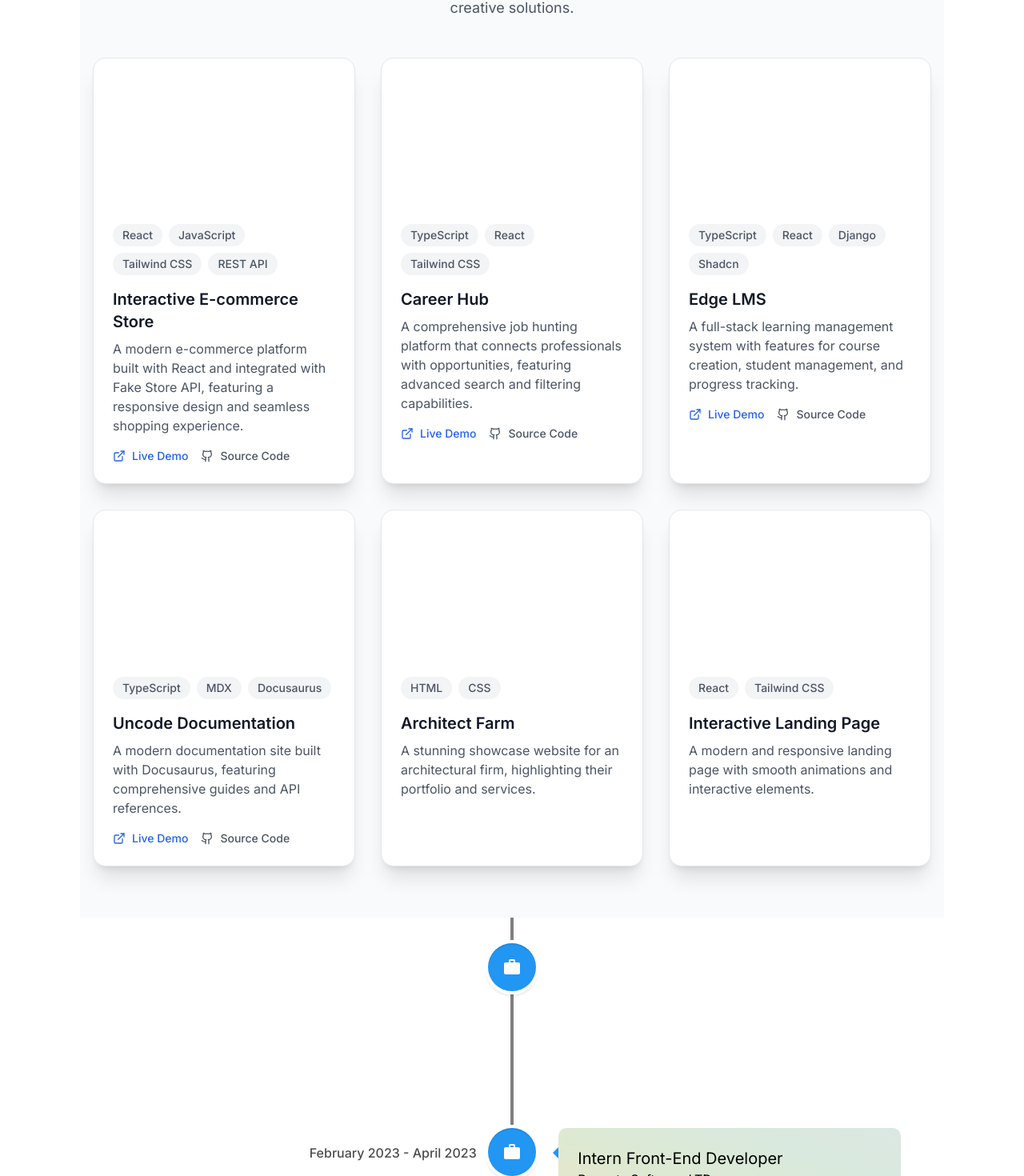
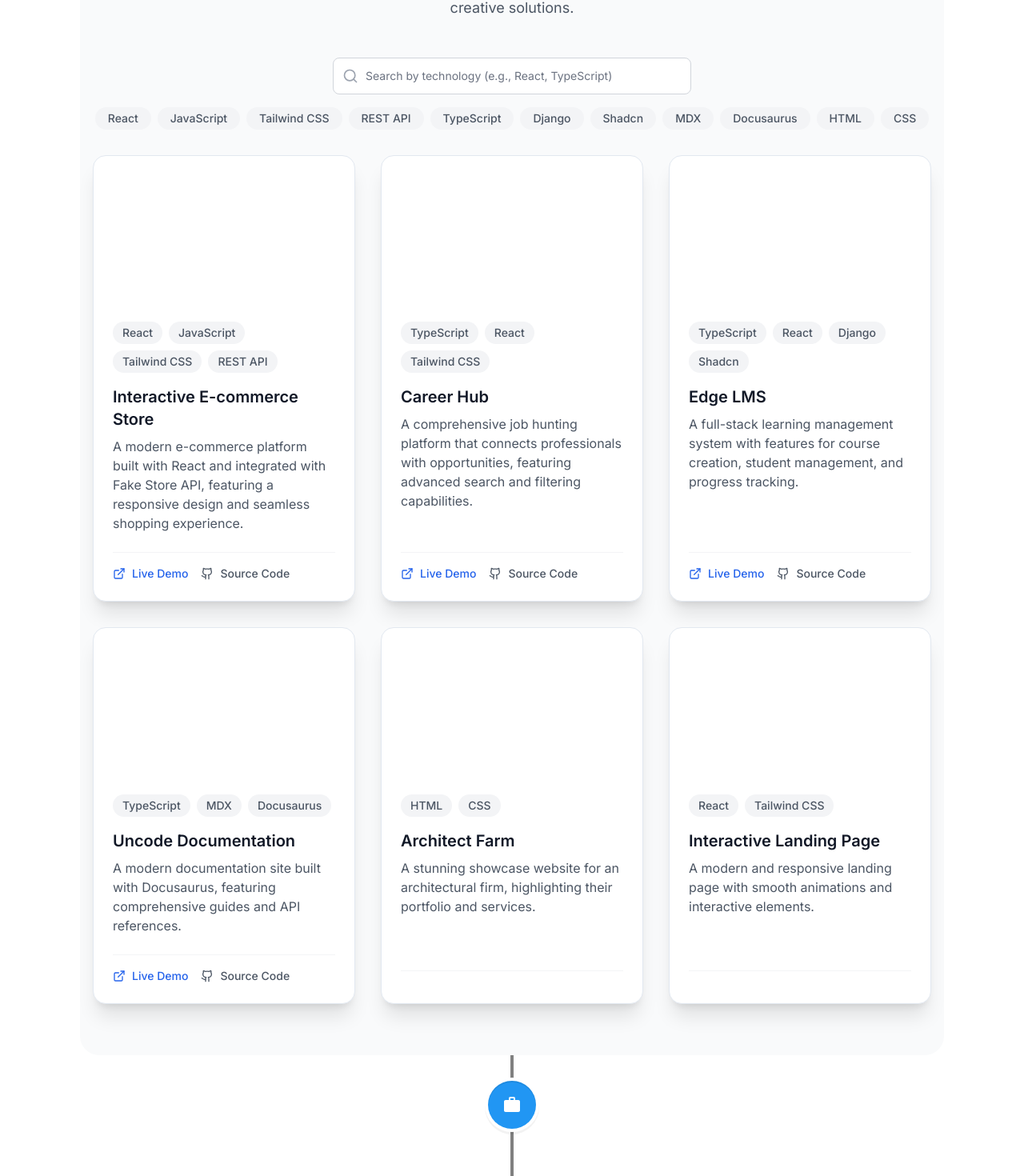
Before and after one commit to dsujoydev/portfolio-modern, a Next.js app: page / in a window 1280 px wide. Shown: the part 712-2182 px from the top of the page at 80% size. Built offline with nearby package versions, Linux system fonts and the light colour scheme; a web font is replaced by a local one.

Commit message:
refactor(Projects): restructure project section and add search functionality
Move project card logic to a separate component and introduce a search bar with tag filtering to improve user experience and maintainability

```diff
--- /dev/null
+++ b/src/app/components/ProjectCard.jsx
@@ -0,0 +1,60 @@
+import { ExternalLink, Github } from "lucide-react";
+
+const ProjectCard = ({ name, description, imgUrl, url, github, tags }) => {
+  return (
+    <div className="group relative flex h-full flex-col overflow-hidden rounded-2xl border border-slate-200 bg-white shadow-xl transition-all duration-300 hover:shadow-2xl">
+      <div className="aspect-video w-full overflow-hidden">
+        <div
+          className={`h-full w-full transform bg-cover bg-center transition-all duration-500 group-hover:scale-110 ${imgUrl}`}
+        />
+      </div>
+
+      <div className="flex flex-1 flex-col p-6">
+        {/* Tags */}
+        <div className="mb-4 flex flex-wrap gap-2">
+          {tags?.map((tag, index) => (
+            <span key={index} className="rounded-full bg-gray-100 px-3 py-1 text-sm font-medium text-gray-600">
+              {tag}
+            </span>
+          ))}
+        </div>
+
+        {/* Project Info */}
+        <div className="flex-1">
+          <h3 className="mb-2 text-xl font-semibold text-gray-900">{name}</h3>
+          <p className="text-gray-600">{description}</p>
+        </div>
+
+        {/* Links */}
+        <div className="mt-6 flex items-center gap-4 border-t border-gray-100 pt-4">
+          {url && (
+            <a
+              href={url}
+              target="_blank"
+              rel="noreferrer"
+              className="flex items-center gap-2 text-sm font-medium text-blue-600 transition-colors hover:text-blue-800"
+            >
+              <ExternalLink size={16} />
+              Live Demo
+            </a>
+          )}
+          {github && (
+            <a
+              href={github}
+              target="_blank"
+              rel="noreferrer"
+              className="flex items-center gap-2 text-sm font-medium text-gray-600 transition-colors hover:text-gray-800"
+            >
+              <Github size={16} />
+              Source Code
+            </a>
+          )}
+        </div>
+      </div>
+    </div>
+  );
+};
+
+export default ProjectCard;
+
+// className={`h-[30rem] rounded-3xl border border-slate-300 overflow-hidden ${dark ? "dark" : ""}`}
--- a/src/app/components/Projects.jsx
+++ b/src/app/components/Projects.jsx
@@ -1,58 +1,81 @@
-import { ExternalLink, Github } from "lucide-react";
+"use client";
 
-const Projects = ({ name, description, imgUrl, url, github, tags }) => {
+import React, { useState, useMemo } from "react";
+import { Search } from "lucide-react";
+import { projects } from "@/data/projects";
+import ProjectCard from "./ProjectCard";
+
+const Projects = () => {
+  const [searchQuery, setSearchQuery] = useState("");
+
+  const filteredProjects = useMemo(() => {
+    if (!searchQuery) return projects;
+
+    const lowercaseQuery = searchQuery?.toLowerCase();
+    return projects?.filter((project) => project?.tags?.some((tag) => tag?.toLowerCase()?.includes(lowercaseQuery)));
+  }, [searchQuery]);
+
+  // Get all unique tags
+  const allTags = useMemo(() => {
+    const tags = new Set();
+    projects?.forEach((project) => {
+      project?.tags?.forEach((tag) => tags?.add(tag));
+    });
+    return Array?.from(tags);
+  }, []);
+
   return (
-    <div className="group relative overflow-hidden border border-slate-200 rounded-2xl bg-white shadow-xl transition-all duration-300 hover:shadow-2xl">
-      <div className="aspect-video w-full overflow-hidden">
-        <div
-          className={`h-full w-full transform bg-cover bg-center transition-all duration-500 group-hover:scale-110 ${imgUrl}`}
-        />
+    <div className="mx-auto max-w-7xl">
+      <div className="mb-12 text-center">
+        <h2 className="mb-4 text-4xl font-bold text-gray-900">Featured Projects</h2>
+        <p className="mx-auto max-w-2xl text-lg text-gray-600">
+          Explore my latest work showcasing modern web development techniques and creative solutions.
+        </p>
       </div>
 
-      <div className="relative p-6">
-        {/* Tags */}
-        <div className="mb-4 flex flex-wrap gap-2">
-          {tags?.map((tag, index) => (
-            <span key={index} className="rounded-full bg-gray-100 px-3 py-1 text-sm font-medium text-gray-600">
+      {/* Search Section */}
+      <div className="mb-8">
+        <div className="relative mx-auto max-w-md">
+          <div className="pointer-events-none absolute inset-y-0 left-0 flex items-center pl-3">
+            <Search className="h-5 w-5 text-gray-400" />
+          </div>
+          <input
+            type="text"
+            className="block w-full rounded-lg border border-gray-300 bg-white py-3 pl-10 pr-3 text-sm placeholder-gray-500 focus:border-blue-500 focus:outline-none focus:ring-1 focus:ring-blue-500"
+            placeholder="Search by technology (e.g., React, TypeScript)"
+            value={searchQuery}
+            onChange={(e) => setSearchQuery(e.target.value)}
+          />
+        </div>
+
+        {/* Tags Filter */}
+        <div className="mt-4 flex flex-wrap justify-center gap-2">
+          {allTags?.map((tag) => (
+            <button
+              key={tag}
+              onClick={() => setSearchQuery(tag)}
+              className={`rounded-full px-4 py-1 text-sm font-medium transition-colors ${
+                searchQuery === tag ? "bg-blue-500 text-white" : "bg-gray-100 text-gray-600 hover:bg-gray-200"
+              }`}
+            >
               {tag}
-            </span>
+            </button>
           ))}
         </div>
+      </div>
 
-        {/* Project Info */}
-        <h3 className="mb-2 text-xl font-semibold text-gray-900">{name}</h3>
-        <p className="mb-4 text-gray-600">{description}</p>
+      <div className="grid grid-cols-1 gap-8 md:grid-cols-2 lg:grid-cols-3">
+        {filteredProjects?.map((project, index) => (
+          <ProjectCard key={index} {...project} />
+        ))}
+      </div>
 
-        {/* Links */}
-        <div className="flex items-center gap-4">
-          {url && (
-            <a
-              href={url}
-              target="_blank"
-              rel="noreferrer"
-              className="flex items-center gap-2 text-sm font-medium text-blue-600 transition-colors hover:text-blue-800"
-            >
-              <ExternalLink size={16} />
-              Live Demo
-            </a>
-          )}
-          {github && (
-            <a
-              href={github}
-              target="_blank"
-              rel="noreferrer"
-              className="flex items-center gap-2 text-sm font-medium text-gray-600 transition-colors hover:text-gray-800"
-            >
-              <Github size={16} />
-              Source Code
-            </a>
-          )}
-        </div>
-      </div>
+      {/* No Results Message */}
+      {filteredProjects?.length === 0 && (
+        <div className="mt-8 text-center text-gray-500">No projects found matching your search criteria.</div>
+      )}
     </div>
   );
 };
 
 export default Projects;
-
-// className={`h-[30rem] rounded-3xl border border-slate-300 overflow-hidden ${dark ? "dark" : ""}`}
--- a/src/app/components/Timeline.jsx
+++ b/src/app/components/Timeline.jsx
@@ -20,14 +20,13 @@ export const Timeline = () => {
           iconStyle={{ background: "rgb(33, 150, 243)", color: "#fff" }}
           icon={<MdWork />}
         >
-          <h3 className="text-xl">Front-End Developer</h3>
+          <h3 className="text-xl">Frontend Engineer</h3>
           <h4 className="text-base">Ragnets Software LTD.</h4>
           <p className="text-sm">
-            Designing and developing dynamic features with React, Project Management, Team Leading
+            Designing and developing dynamic features with React, NextJs, Astro, Project Management, Team Leading
           </p>
         </VerticalTimelineElement>
-        {/* </VerticalTimeline>
-      <VerticalTimeline> */}
+
         <VerticalTimelineElement
           position="right"
           className="vertical-timeline-element--work"
@@ -41,10 +40,11 @@ export const Timeline = () => {
           iconStyle={{ background: "rgb(33, 150, 243)", color: "#fff" }}
           icon={<MdWork />}
         >
-          <h3 className="text-xl"> Intern Front-End Developer</h3>
+          <h3 className="text-xl"> Frontend Intern</h3>
           <h4 className="vertical-timeline-element-subtitle">Ragnets Software LTD.</h4>
           <p>Assisting senior web developers in the design and development of software</p>
         </VerticalTimelineElement>
+
         <VerticalTimelineElement
           position="left"
           className="vertical-timeline-element--work"
@@ -54,13 +54,13 @@ export const Timeline = () => {
             borderRadius: "10px",
           }}
           contentArrowStyle={{ borderRight: "7px solid  rgb(33, 150, 243)" }}
-          date="September 2023 - October 2023"
+          date="August 2021 – November 2022"
           iconStyle={{ background: "rgb(33, 150, 243)", color: "#fff" }}
           icon={<MdWork />}
         >
-          <h3 className="text-xl">Web Designer Intern</h3>
-          <h4 className="vertical-timeline-element-subtitle">Vicdigit Technologies Pvt. LTD</h4>
-          <p>Assisting senior web developers in the design and development of software</p>
+          <h3 className="text-xl">Research Engineer</h3>
+          <h4 className="vertical-timeline-element-subtitle">Computing and Artificial Intelligence Lab</h4>
+          <p>Research, developement & Implementation on Deep Learning, Writer Identification</p>
         </VerticalTimelineElement>
         <VerticalTimelineElement
           position="right"
@@ -71,28 +71,11 @@ export const Timeline = () => {
             borderRadius: "10px",
           }}
           contentArrowStyle={{ borderRight: "7px solid  rgb(33, 150, 243)" }}
-          date="February 2022 – April 2022"
+          date="March 2021 – August 2021"
           iconStyle={{ background: "rgb(33, 150, 243)", color: "#fff" }}
           icon={<MdWork />}
         >
-          <h3 className="text-xl">Research Engineer</h3>
-          <h4 className="vertical-timeline-element-subtitle">Computing and Artificial Intelligence Lab</h4>
-          <p>Research, developement & Implementation on Deep Learning, Writer Identification</p>
-        </VerticalTimelineElement>
-        <VerticalTimelineElement
-          position="left"
-          className="vertical-timeline-element--work"
-          contentStyle={{
-            background: "linear-gradient(to left bottom, #dce7e3, #d9e9dd, #dde9d3, #e6e7c9, #f4e4c0)",
-            color: "black",
-            borderRadius: "10px",
-          }}
-          contentArrowStyle={{ borderRight: "7px solid  rgb(33, 150, 243)" }}
-          date="June 2021 – December 2021"
-          iconStyle={{ background: "rgb(33, 150, 243)", color: "#fff" }}
-          icon={<MdWork />}
-        >
-          <h3 className="text-xl">Associate Researcher</h3>
+          <h3 className="text-xl">Research Associate Intern</h3>
           <h4 className="vertical-timeline-element-subtitle">Advanced Machine Learning Lab, BUBT</h4>
           <p>
             Research & developement on Automatic Text Summarization, Brain-Computer Interface, Feature Selection, Plant
--- a/src/app/page.js
+++ b/src/app/page.js
@@ -1,8 +1,6 @@
-import Image from "next/image";
 import Hero from "./components/Hero";
 import Projects from "./components/Projects";
 import { Timeline } from "./components/Timeline";
-import { projects } from "@/data/projects";
 
 export default function Home() {
   return (
@@ -10,24 +8,11 @@ export default function Home() {
       <section className="grid grid-cols-1 lg:grid-cols-[2fr_1fr] gap-4 mb-6">
         <Hero />
       </section>
-      <div className="min-h-screen bg-gray-50 px-4 py-16">
-        <div className="mx-auto max-w-7xl">
-          <div className="mb-12 text-center">
-            <h2 className="mb-4 text-4xl font-bold text-gray-900">Featured Projects</h2>
-            <p className="mx-auto max-w-2xl text-lg text-gray-600">
-              Explore my latest work showcasing modern web development techniques and creative solutions.
-            </p>
-          </div>
+      <section id="projects" className="min-h-screen bg-gray-50 px-4 py-16 rounded-3xl">
+        <Projects />
+      </section>
 
-          <div className="grid grid-cols-1 gap-8 md:grid-cols-2 lg:grid-cols-3">
-            {projects?.map((project, index) => (
-              <Projects key={index} {...project} />
-            ))}
-          </div>
-        </div>
-      </div>
-
-      <section id="experiene">
+      <section id="experience">
         <Timeline />
       </section>
     </main>
```
